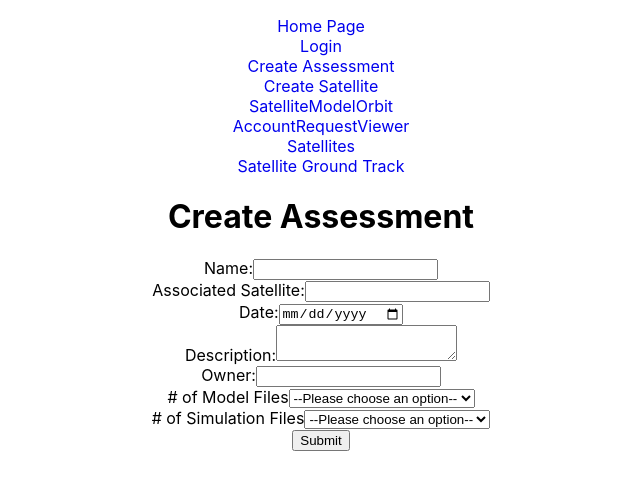
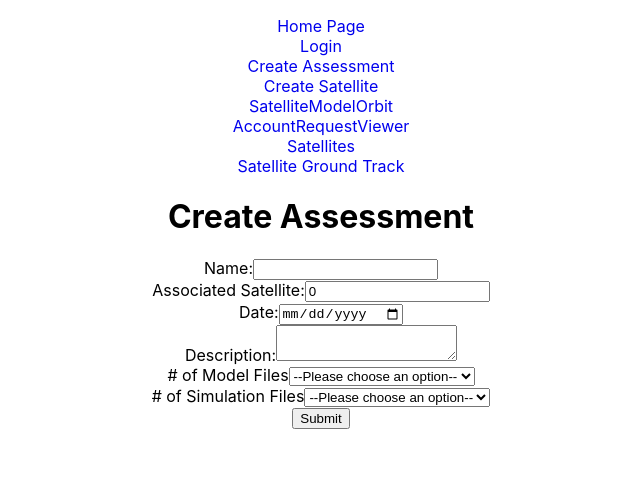
Before and after one commit to HamblinIs/satDB-sdi-capstone, a React (Create React App) app in the folder frontend/: page /CreateAssessment in a window 1280 px wide. Shown: the top 490 px of the page, without its empty margins (319-959 px from the left). Built offline with nearby package versions, Linux system fonts and the light colour scheme.

Commit message:
wed morning HG push

```diff
--- a/frontend/src/components/CreateAssessment.js
+++ b/frontend/src/components/CreateAssessment.js
@@ -7,7 +7,7 @@ export default function CreateAssessment() {
   const[satellite, setSatellite] = useState('');
   const [assessment, setAssessment] = useState({
     name: '',
-    // satellites: [],
+    associatedSatTailNum: 0,
     creation_date:'',
     description: '',
     // owner: '',
@@ -43,21 +43,11 @@ export default function CreateAssessment() {
 
         body: JSON.stringify({
           name: assessment.name,
+          associatedSatTailNum: assessment.associatedSatTailNum,
           creation_date: assessment.creation_date,
           description: assessment.description
         })
       })
-        // .then(response => {
-        //   console.log(response)
-        // })
-        // .then(async (res) => {
-        //   if (res.status === 201) {
-        //     window.confirm("Assmen has been created!")
-        //     // navigate(`/AssessmentDetails/${res.id}`)
-        //   } else {
-        //     alert("There was an error creating the assessment");
-        //   }
-        // })
       .then(res => res.json())
       .then(res => navigate(`/AssessmentDetails/${res.id}`));
     } catch (error) {
@@ -102,16 +92,13 @@ export default function CreateAssessment() {
   return (
     <div>
       <h1>Create Assessment</h1>
-
       <>
-
         <label>Name:
           <input type="text" name="name" value={assessment.name} onChange={handleChange} />
         </label>
         <br/>
-
         <label>Associated Satellite:
-        <input type="text" name="associatedSat" value={assessment.associatedSat} onChange={handleChange} />
+          <input type="number" name="associatedSatTailNum" value={assessment.associatedSatTailNum} onChange={handleChange} />
         </label>
         <br/>
         <label>Date:
@@ -120,10 +107,6 @@ export default function CreateAssessment() {
         <br/>
         <label>Description:
           <textarea name="description" value={assessment.description} onChange={handleChange} />
-        </label>
-        <br/>
-      <label>Owner:
-          <input type="text" name="owner" value={assessment.owner} onChange={handleChange} />
         </label>
         <br/>
         <label># of Model Files
@@ -182,9 +165,7 @@ export default function CreateAssessment() {
             <br/>
           </>
         }
-
         <button onClick = {() => handleSubmit()}>Submit</button>
-
       </>
     </div>
   );
```
Lines whose indentation alone changed are shown as unchanged.
